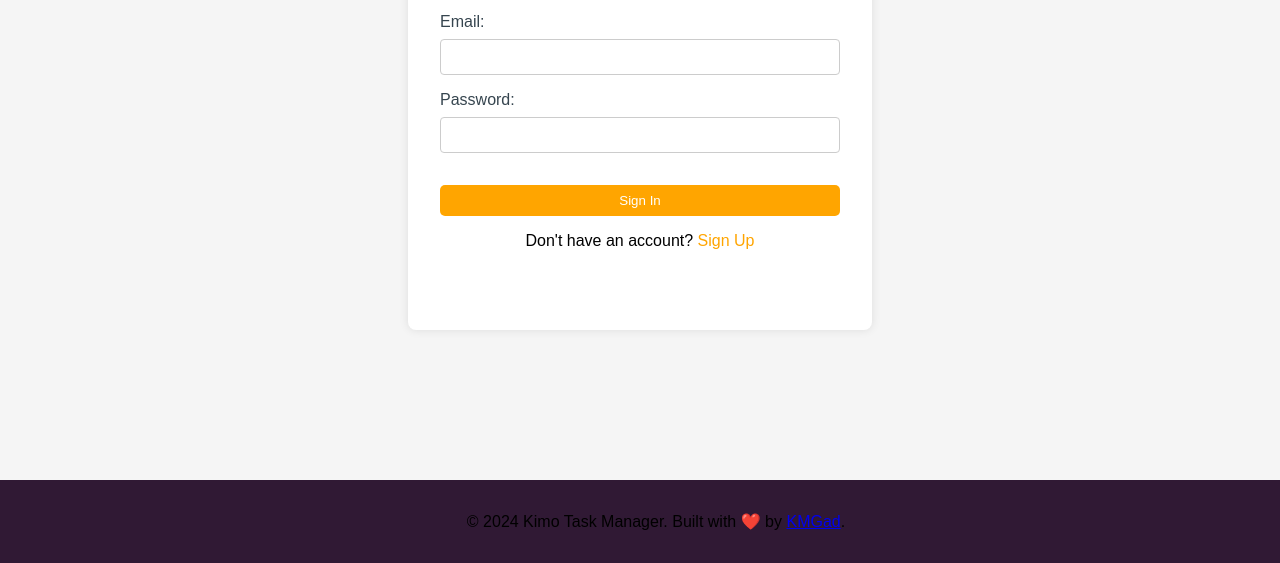
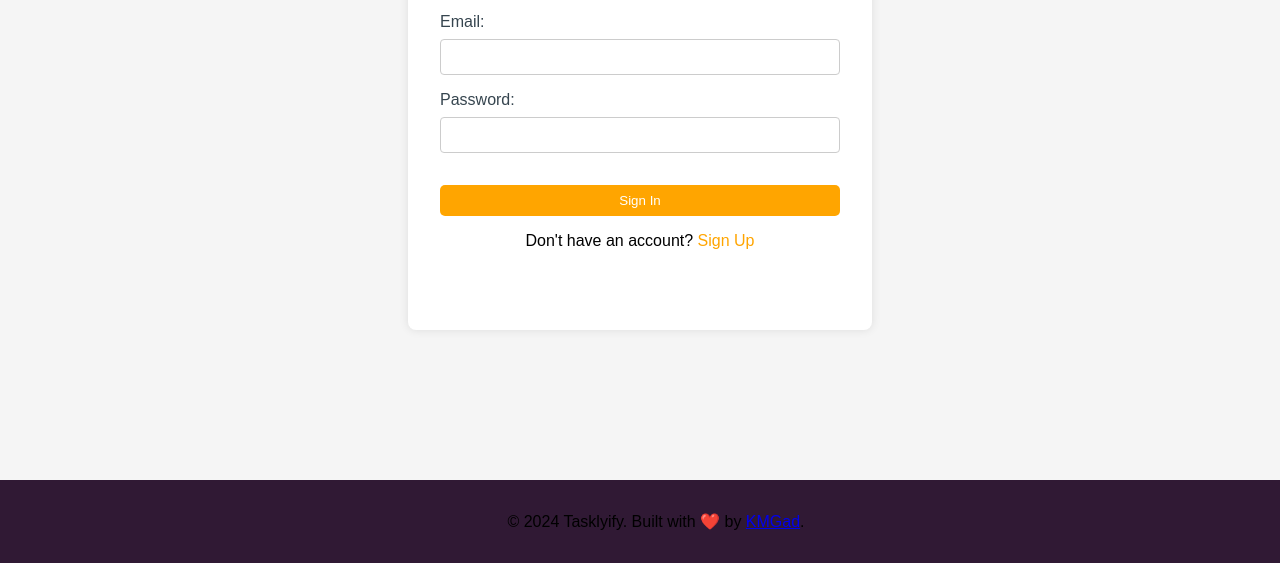
Before and after one commit to Drkimogad/Kimo-Task-Manager, a website: page index.html in a window 1280 px wide. Shown: the part 237-800 px from the top of the page. Drawn offline with Linux system fonts and the light colour scheme.

Commit message:
Update index.html

```diff
--- a/index.html
+++ b/index.html
@@ -15,7 +15,7 @@
     <button id="installButton" style="display: none;">Install App</button>
     <!-- Footer -->
     <footer>
-        <p>© 2024 Kimo Task Manager. Built with ❤️ by <a href="pawsitivevet2024.wordpress.com" target="_blank">KMGad</a>.</p>
+        <p>© 2024 Tasklyify. Built with ❤️ by <a href="https://pawsitivevet2024.wordpress.com" target="_blank">KMGad</a>.</p>
     </footer>
 
     <script src="script.js"></script>
```
